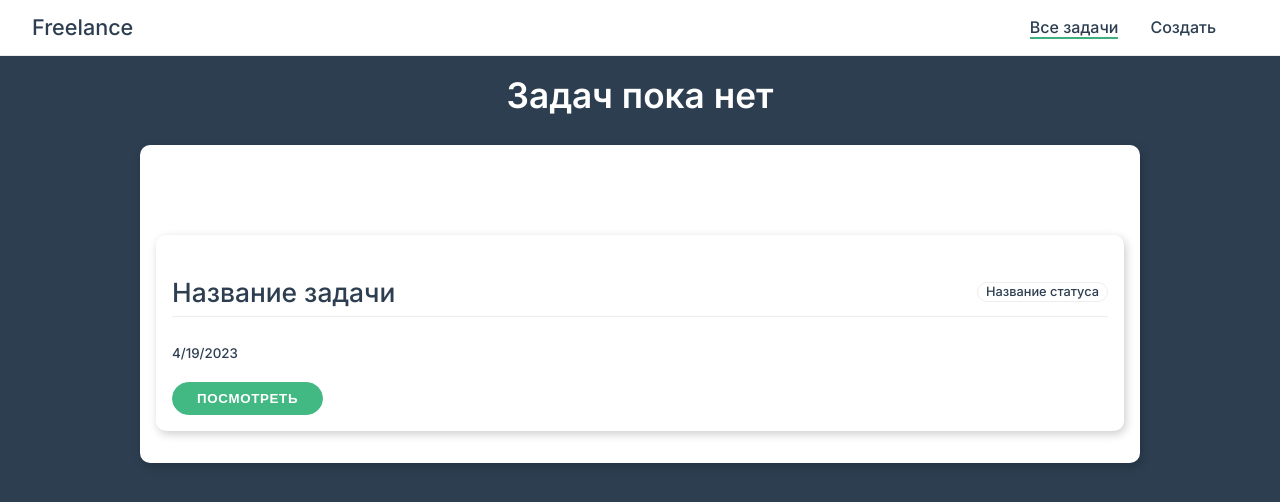
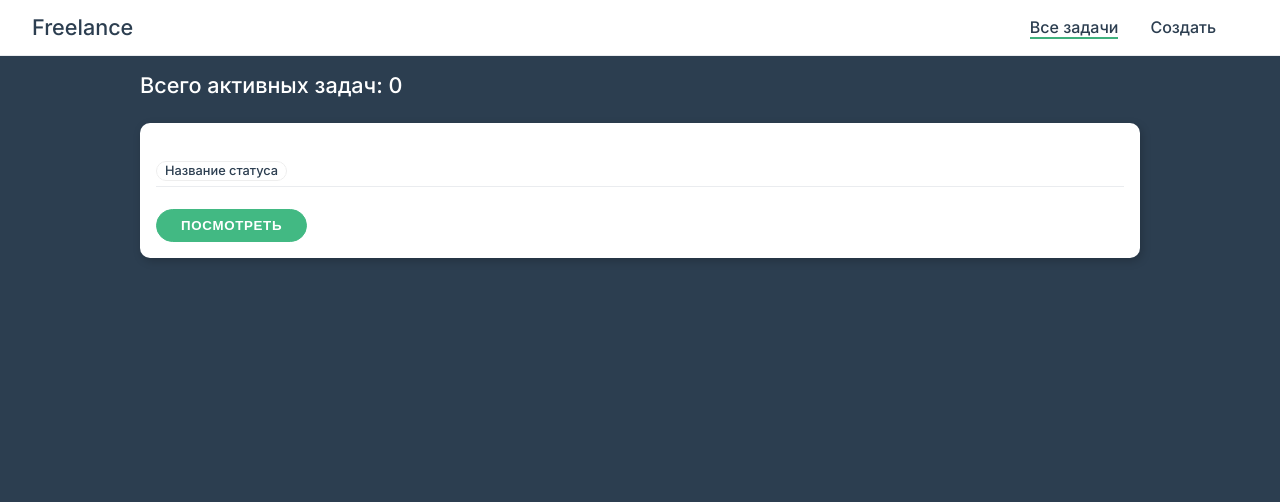
Before and after one commit to Alekseyrb/Freelance-exchange-mini, a Vue app: page / in a window 1280 px wide. Shown: the top 502 px of the page. Built offline with nearby package versions, Linux system fonts and the light colour scheme.

Commit message:
add new task

```diff
--- a/src/components/AppStatus.vue
+++ b/src/components/AppStatus.vue
@@ -1,3 +1,7 @@
 <template>
   <span :class="['badge']">Название статуса</span>
 </template>
+
+<script>
+export default {}
+</script>
--- a/src/main.js
+++ b/src/main.js
@@ -1,9 +1,11 @@
 import {createApp} from "vue";
 import App from './App.vue';
 import {router} from "@/router";
+import store from "@/store";
 
 import './theme.css'
 
 createApp(App)
     .use(router)
+    .use(store)
     .mount('#app');
--- a/src/router/index.js
+++ b/src/router/index.js
@@ -6,7 +6,7 @@ import New from "@/views/New.vue";
 export const router = createRouter({
         history: createWebHistory(),
         routes: [
-            {path: '/', component: Tasks},
+            {path: '/tasks', component: Tasks, alias: '/'},
             {path: '/create', component: New},
             {path: '/task', component: Task},
         ],
--- a/src/store/index.js
+++ b/src/store/index.js
@@ -0,0 +1,21 @@
+import {createStore} from "vuex";
+
+export default createStore({
+    state() {
+        return {
+            tasks: [
+                {
+                    title: '',
+                    status: '',
+                    data: '',
+                    text: '',
+                }
+            ],
+        }
+    },
+    mutations: {
+        addNewTask(state, payload) {
+            state.tasks.push(payload);
+        }
+    }
+});
--- a/src/views/New.vue
+++ b/src/views/New.vue
@@ -1,28 +1,64 @@
 <template>
-  <form class="card">
+  <form class="card" @submit.prevent="addNewTask">
     <h1>Создать новую задачу</h1>
     <div class="form-control">
       <label for="title">Название</label>
-      <input type="text" id="title">
+      <input type="text" id="title" v-model="title">
     </div>
 
     <div class="form-control">
-      <label for="date">Дата дэдлайна</label>
-      <input type="date" id="date">
+      <label for="date">Дата дедлайна</label>
+      <input type="date" id="date" v-model="data">
     </div>
 
     <div class="form-control">
       <label for="description">Описание</label>
-      <textarea id="description"></textarea>
+      <textarea id="description" v-model="text"></textarea>
     </div>
 
-    <button class="btn primary">Создать</button>
+    <button class="btn primary" :disabled="dis">Создать</button>
   </form>
 </template>
 
 
 <script>
+import {useStore} from "vuex";
+import {useRouter} from "vue-router";
+import {ref, computed} from "vue";
 export default {
+  setup() {
+    const store = useStore();
+    const router = useRouter();
 
+    const title = ref('');
+    const data = ref('');
+    const text = ref('');
+
+    function addNewTask() {
+      store.commit('addNewTask', {
+        title: title.value,
+        data: data.value,
+        text: text.value,
+        status: 'active',
+      });
+      console.log(store.state.tasks);
+      title.value = '';
+      data.value = '';
+      text.value = '';
+      router.push('/tasks');
+    }
+
+    const dis = computed(() => {
+      return title.value === '' || data.value === '' || text.value === '';
+    });
+
+    return {
+      title,
+      data,
+      text,
+      addNewTask,
+      dis,
+    }
+  }
 }
 </script>
--- a/src/views/Tasks.vue
+++ b/src/views/Tasks.vue
@@ -1,16 +1,16 @@
 <template>
-  <h1 class="text-white center">Задач пока нет</h1>
-  <div class="card">
+  <h1 class="text-white center" v-if="!tasks">Задач пока нет</h1>
+  <div v-else>
     <h3 class="text-white">Всего активных задач: 0</h3>
-    <div class="card">
+    <div class="card" v-for="task in tasks">
       <h2 class="card-title">
-        Название задачи
+        {{ task.title }}
         <AppStatus :type="'done'"/>
       </h2>
       <p>
         <strong>
           <small>
-            {{ new Date().toLocaleDateString() }}
+            {{ task.data }}
           </small>
         </strong>
       </p>
@@ -22,9 +22,22 @@
 </template>
 
 <script>
-import AppStatus from '../components/AppStatus.vue'
+import AppStatus from '../components/AppStatus.vue';
+import {useStore} from "vuex";
+import {ref} from "vue";
 
 export default {
+  setup() {
+    const store = useStore();
+
+    const tasks = store.state.tasks;
+
+    console.log(tasks);
+    console.log(tasks[0].title);
+    return {
+      tasks: tasks,
+    }
+  },
   components: {AppStatus}
 }
 </script>
```
